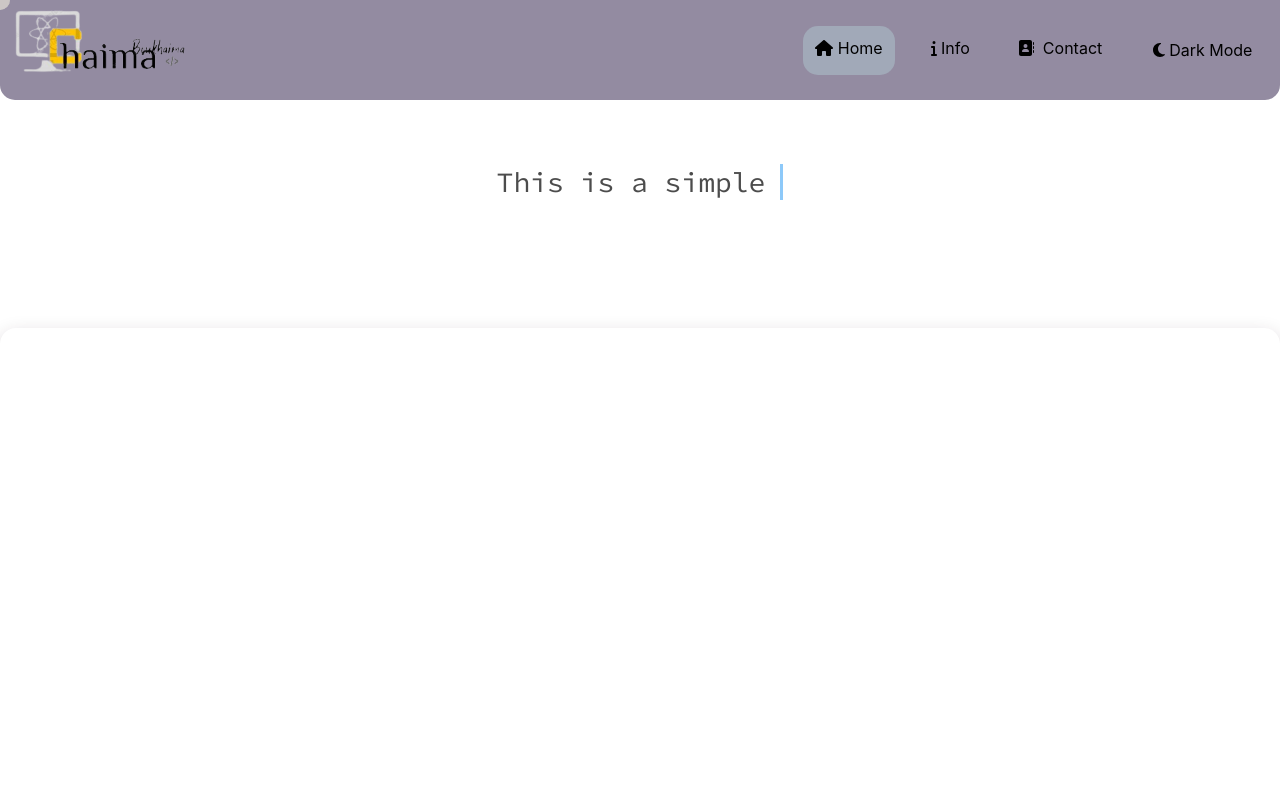
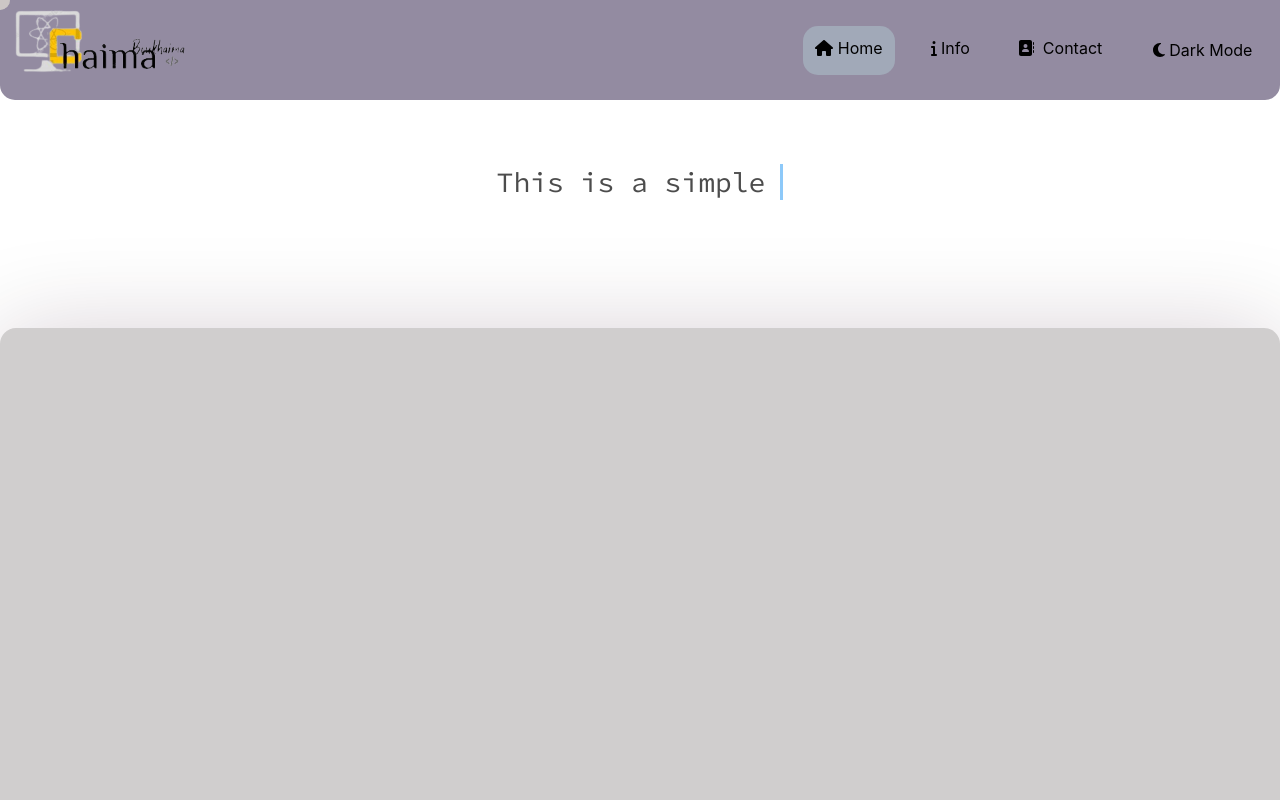
Before and after one commit to boukhaimaboukhaima/portfoliochaimae, a React (Create React App) app in the folder my-react-app/: page / in a window 1280 px wide. Shown: the top 800 px of the page. Built offline with nearby package versions, Linux system fonts and the light colour scheme.

Commit message:
card color
card color

```diff
--- a/my-react-app/src/Card.css
+++ b/my-react-app/src/Card.css
@@ -6,12 +6,12 @@
     height: 494px;
     border-radius: 1em;
     padding: 1.9rem;
-    background: transparent;
+    background: rgb(208, 206, 206);
     position: relative;
     display: flex;
     align-items: flex-end;
     transition: 0.4s ease-out;
-    box-shadow: 0px 7px 20px rgba(43, 8, 37, 0.2);
+    box-shadow: 0px 7px 100px rgba(43, 8, 37, 0.2);
    }
 
    .card:before {
```
